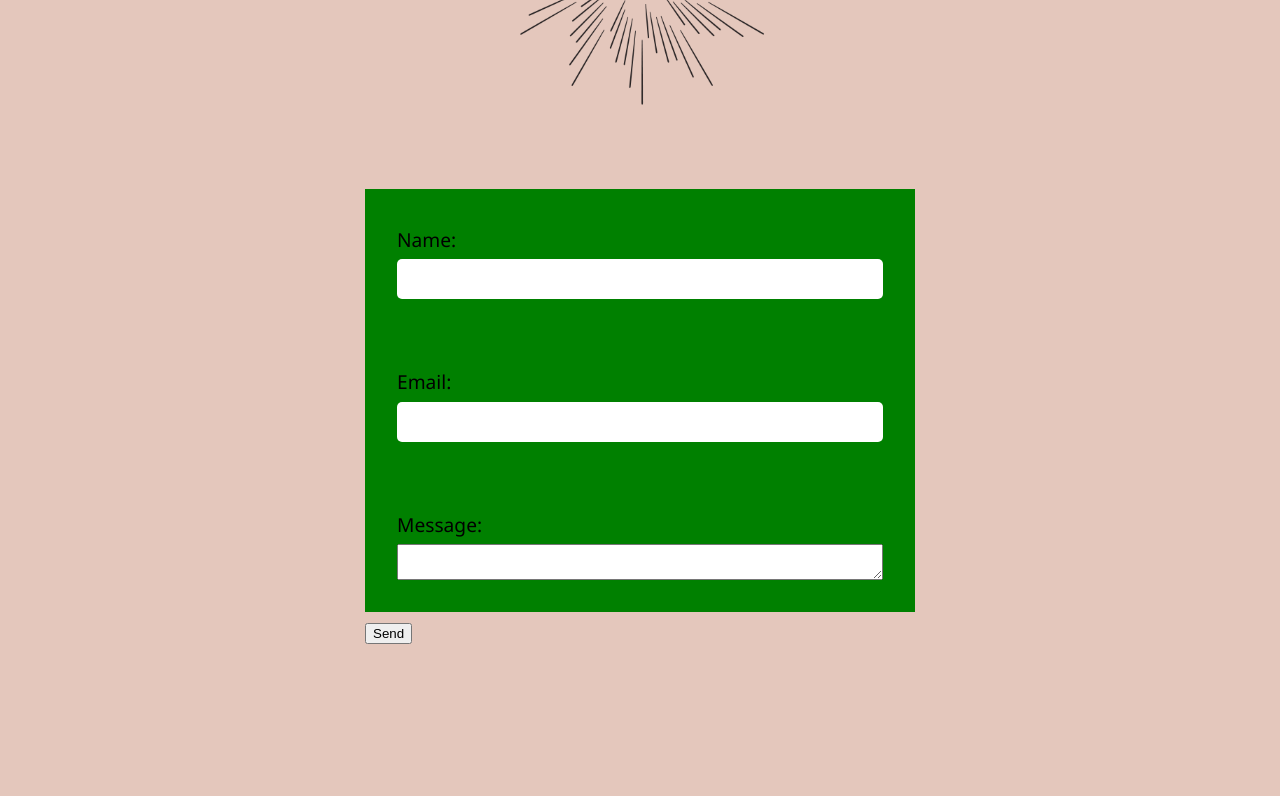
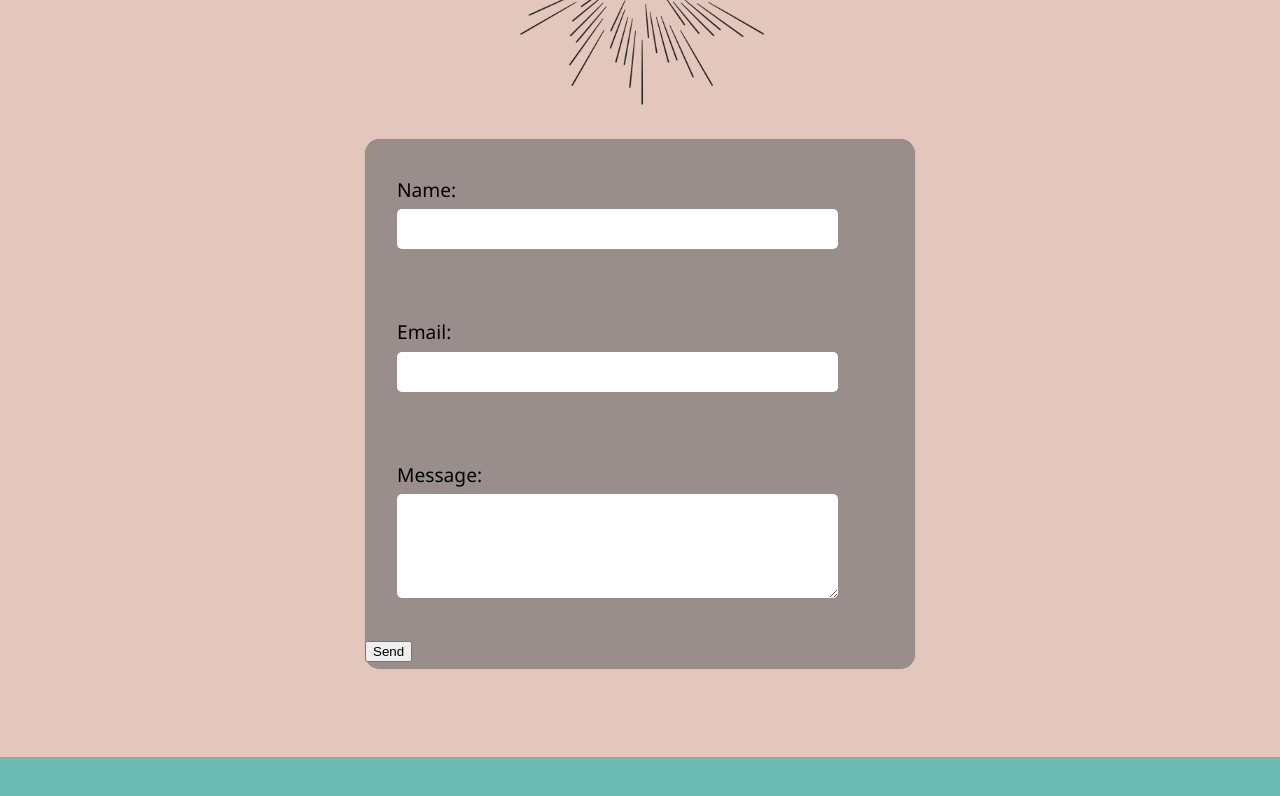
Before and after one commit to BradCoffield/marvel-kennel, a Next.js app: page /contact in a window 1280 px wide. Shown: the part 440-1236 px from the top of the page. Built offline with nearby package versions, Linux system fonts and the light colour scheme; a web font is replaced by a local one.

Commit message:
couple changes

```diff
--- a/pages/contact.js
+++ b/pages/contact.js
@@ -3,33 +3,42 @@ import PageHeading from "../components/PageHeading";
 import styled from "styled-components"
 
 let Formwrap = styled.div`
-
   width: 550px;
   background: transparent;
-    padding: 50px 0px 160px 0px;
+  /* padding: 50px 0px 160px 0px; */
   margin: auto;
- .form-unit{
-   background-color: green;
+  background-color: #9a8e8c;
+  border-radius: 15px;
+  box-shadow: 0px 0px 1px gray;
+  .form-unit {
     max-width: 90%;
-   padding:2rem;
+    padding: 2rem;
     display: flex;
     flex-direction: column;
+    /* border-radius: 15px; */
+    /* box-shadow: 1px 1px 5px ; */
 
     input {
-     height:38px;
+      height: 38px;
       border-radius: 5px;
-     border:0px;
+      border: 0px;
+      max-width: 90%;
+      font-size: 16px;
     }
-   .errorMessage{
+    textarea {
+      border-radius: 5px;
+      border: 0px;
+      max-width: 90%;
+      font-size: 16px;
+      height: 100px;
+    }
+    .errorMessage {
       text-transform: uppercase;
-     font-size: .8em;
+      font-size: 0.8em;
       font-family: Verdana, Geneva, Tahoma, sans-serif;
-     color: red;
-
+      color: white;
     }
-
   }
-
 `;
 
 export default function Contact() {
```
Also changed, not shown: pages/index.js (+5 -3 lines). Lines whose indentation alone changed are shown as unchanged.
